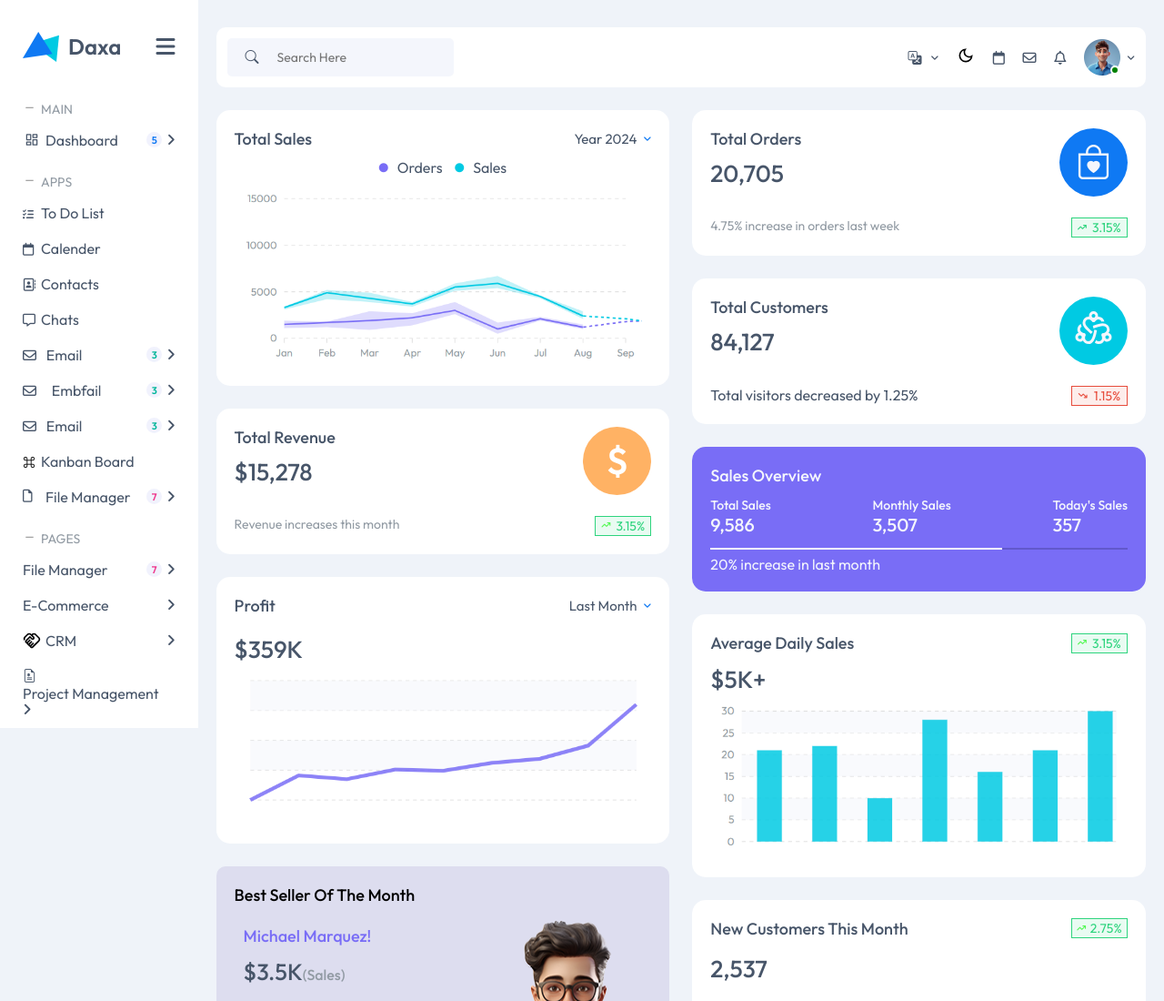
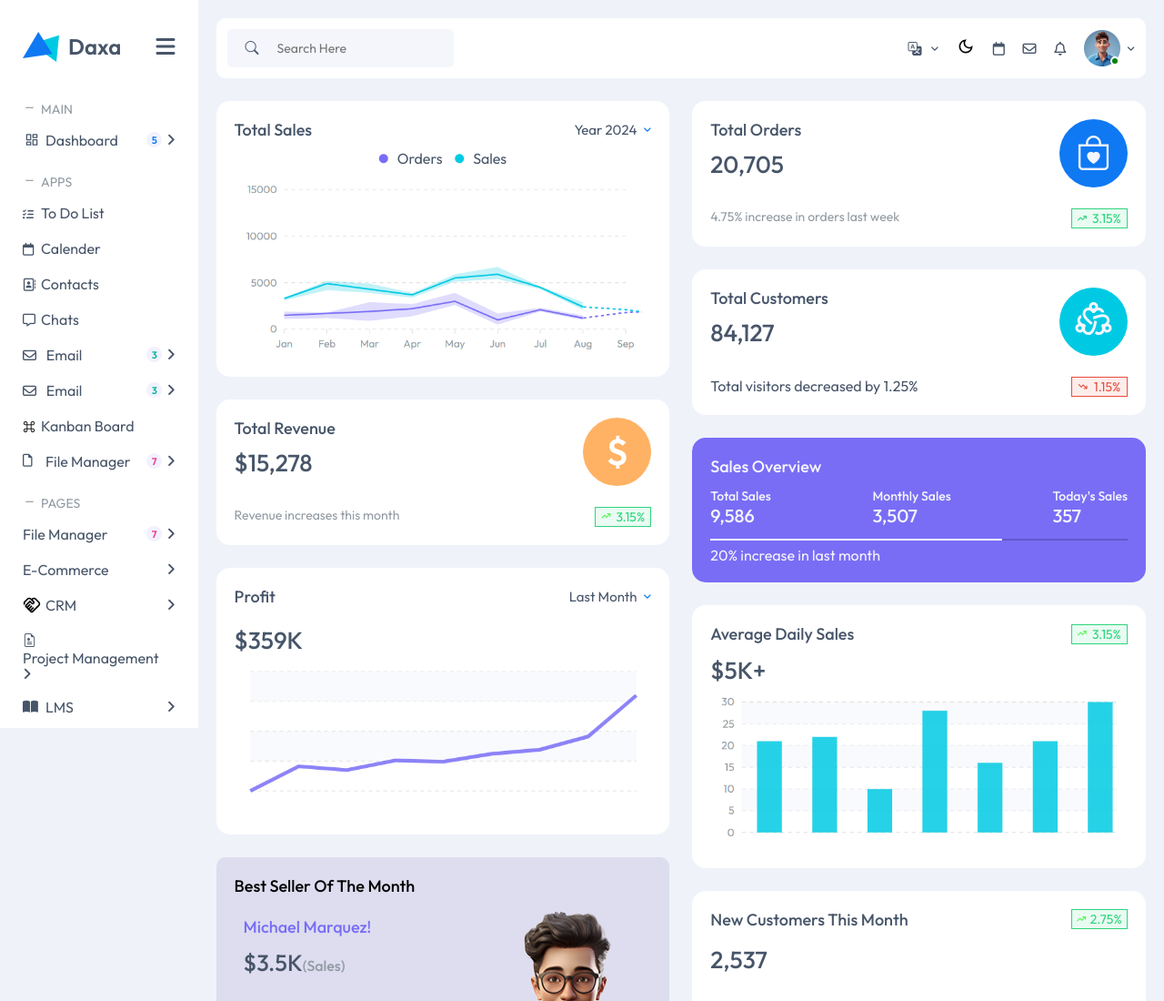
Before and after one commit to rajvi418/Daxa-Admin-Panel, a plain HTML site: page index.html in a window 1280 px wide. Shown: the top 1100 px of the page at 91% size. Drawn offline with nearby package versions, Linux system fonts and the light colour scheme.

Commit message:
Refactor CSS margins and remove unused HTML elements for cleaner layout

```diff
--- a/css/style.css
+++ b/css/style.css
@@ -567,7 +567,7 @@ header::-webkit-scrollbar-thumb {
     padding: 12px;
     background-color: var(--whiteColor);
     border-radius: 10px;
-    margin: 10px 0px 25px 0px;
+    margin-bottom: 25px;
 }
 
 .search {
--- a/index.html
+++ b/index.html
@@ -138,21 +138,6 @@
                                         <i class="fa-solid angle-icons fa-angle-right"></i>
                                     </div>
                                 </div>
-                            </a><a href="#">
-                                <div class="row topic align-center space-between">
-                                    <div class="row ">
-                                        <div class="w-40 py-0">
-                                            <i class="fa-regular m-0 icon fa-envelope"></i>
-                                        </div>
-                                        <div class="w-60 py-0">
-                                            <span>Embfail</span>
-                                        </div>
-                                    </div>
-                                    <div class="row align-center">
-                                        <span class="more-2">3</span>
-                                        <i class="fa-solid angle-icons fa-angle-right"></i>
-                                    </div>
-                                </div>
                             </a>
                             <a href="#">
                                 <div class="row topic align-center space-between">
@@ -539,7 +524,7 @@
             </div>
         </header>
         <div class="w-83 pb-0">
-            <div class="container pyb-0">
+            <div class="container pb-0">
                 <section class="search-bar">
                     <div class="row space-between">
                         <div class="search">
```
